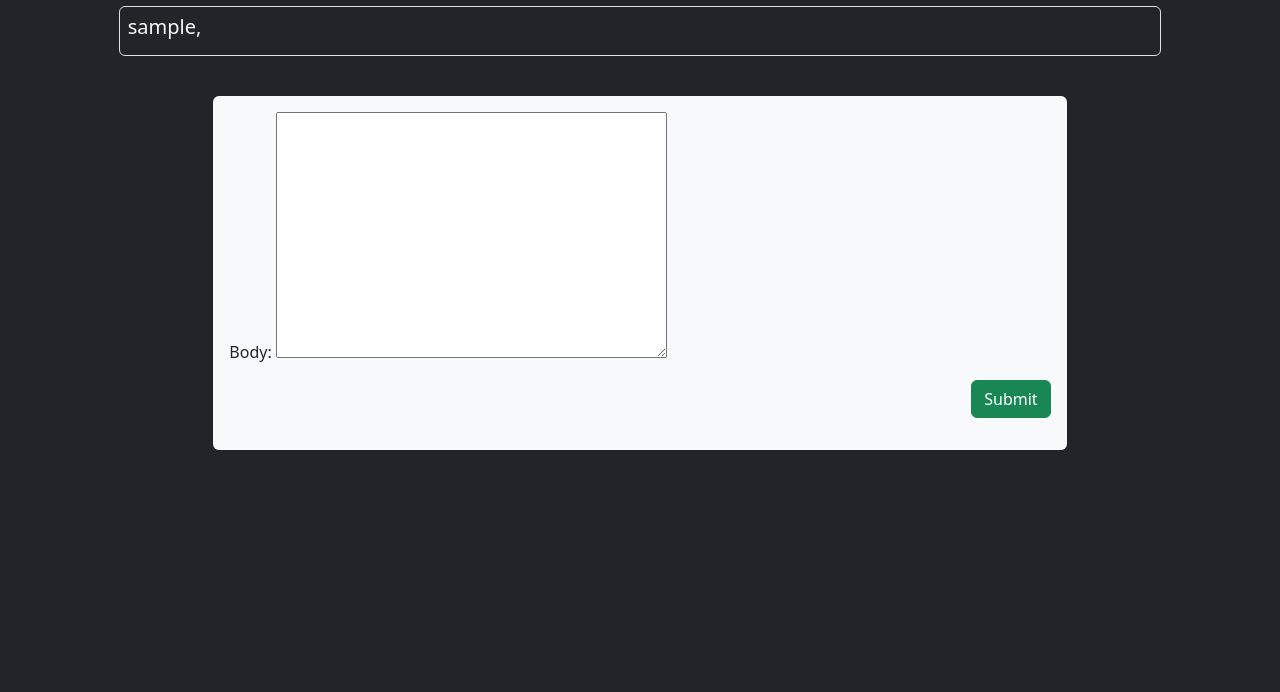
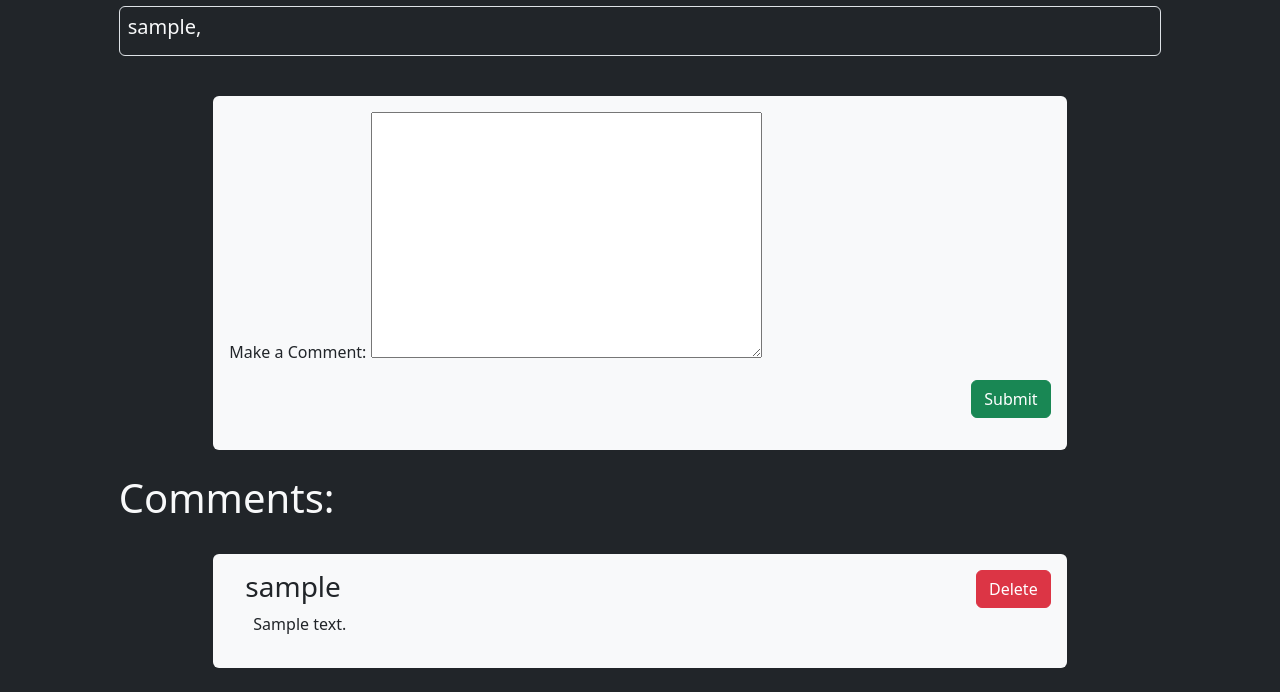
Before and after one commit to uwilledw/djangoTower, a Django app: page /tEvents/1 in a window 1280 px wide. Shown: the part 497-1189 px from the top of the page. Before the commit the page ends 947 px from the top, so only its background shows below. Run offline with Django 5.2, Linux system fonts and the light colour scheme; a user stored in the database is signed in; tables that the repository leaves empty hold one stand-in row (values such as "Sample post"); grey boxes marked "Sample" are stand-in pictures.

Commit message:
comments account page

```diff
--- a/tower/tEvents/models.py
+++ b/tower/tEvents/models.py
@@ -25,6 +25,6 @@ class Ticket(models.Model):
 
 
 class Comments(models.Model):
-    body = models.TextField(max_length=1000)
+    body = models.TextField(max_length=1000, verbose_name="Make a Comment")
     creator = models.ForeignKey(User, on_delete=models.CASCADE, default=None)
     eventId = models.IntegerField()
--- a/tower/tEvents/templates/tEventDetails.html
+++ b/tower/tEvents/templates/tEventDetails.html
@@ -70,6 +70,26 @@
             </div>
         </form>
     </div>
+    <div class="col-md-10">
+        <h1>Comments:</h1>
+    </div>
+    {% for c in comments %}
+    <div class="col-md-8 my-4 p-3 bg-light text-dark rounded d-flex justify-content-between">
+        <div>
+            <div class="d-flex align-items-center px-3">
+                <h3>{{ c.creator }}</h3>
+            </div>
+            <div class="px-4">
+                <p>{{ c.body }}</p>
+            </div>
+        </div>
+        <div>
+            {% if user == c.creator %}
+            <a href="{% url 'tEvents:deleteComment' id=tEvent.id cId=c.id %}" class="btn btn-danger">Delete</a>
+            {% endif %}
+        </div>
+    </div>
+    {% endfor %}
 </section>
 
 
--- a/tower/tEvents/urls.py
+++ b/tower/tEvents/urls.py
@@ -10,5 +10,6 @@ urlpatterns = [
     path('tEvents/<int:id>/cancel', views.cancelEvent, name="cancel"),
     path('tEvents/<int:id>/attend', views.attendEvent, name="attend"),
     path('tEvents/<int:id>/comment', views.createComment, name="comment"),
+    path('tEvents/<int:id>/comment/<int:cId>', views.deleteComment, name="deleteComment"),
     path('new-tEvent/', views.createEvent, name="newEvent")
 ]
--- a/tower/tEvents/views.py
+++ b/tower/tEvents/views.py
@@ -66,3 +66,10 @@ def createComment(request, id):
         newComment.eventId = id
         newComment.save()
     return redirect('tEvents:tEventDetails', id=id)
+
+@login_required
+def deleteComment(request, id, cId):
+    comment = Comments.objects.get(id=cId)
+    if comment.creator == request.user:
+        comment.delete()
+    return redirect('tEvents:tEventDetails', id=id)
--- a/tower/users/urls.py
+++ b/tower/users/urls.py
@@ -7,5 +7,5 @@ urlpatterns = [
     path('login/', views.login_view, name="login"),
     path('register/', views.register_view, name="register"),
     path('logout/', views.logout_view, name="logout"),
-
+    path('', views.accountPage, name="account")
 ]
--- a/tower/users/views.py
+++ b/tower/users/views.py
@@ -1,6 +1,7 @@
 from django.shortcuts import render, redirect
 from django.contrib.auth.forms import UserCreationForm, AuthenticationForm
 from django.contrib.auth import login, logout
+from tEvents.models import Ticket
 
 # Create your views here.
 
@@ -28,3 +29,7 @@ def logout_view(request):
     if request.method == "POST":
         logout(request)
         return redirect("tEvents:list")
+
+def accountPage(request):
+    tickets = Ticket.objects.filter(user=request.user)
+    return render(request, "accountPage.html", {"tickets":tickets})
```
Also changed, not shown: tower/users/templates/accountPage.html (added, +7 -0 lines).
